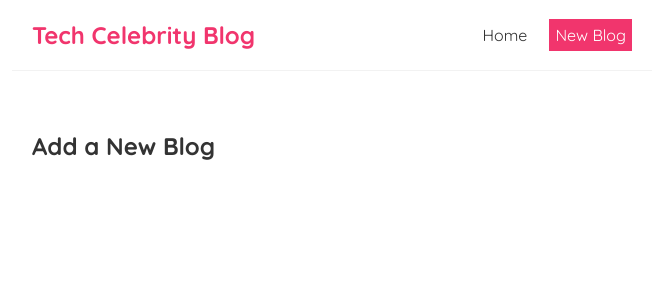
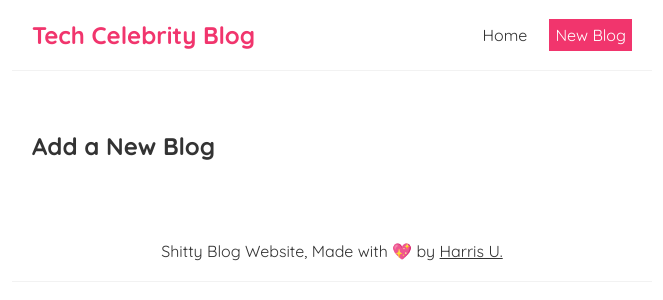
Before and after one commit to Harris-Usmani/practice-react-blog, a React (Create React App) app: page /create in a window 1280 px wide. Shown: the top 300 px of the page, without its empty margins (308-971 px from the left). Built offline with nearby package versions, Linux system fonts and the light colour scheme.

Commit message:
Added footer along with styling.

```diff
--- a/src/App.js
+++ b/src/App.js
@@ -2,6 +2,7 @@
 import Home from './Home'
 import {BrowserRouter as Router, Route, Switch} from 'react-router-dom'
 import Create from './create'
+import Footer from './footer'
 
 const App = () => {
     return (
@@ -18,6 +19,7 @@
                     </Route>
                 </Switch>
                 </div>
+            <Footer />
         </div>
         </Router>
     );
--- /dev/null
+++ b/src/footer.js
@@ -0,0 +1,9 @@
+const Footer = () => {
+    return (
+        <div className='footer'>
+            <p>Shitty Blog Website, Made with 💖 by <a href="https://github.com/Harris-Usmani">Harris U.</a> </p>
+        </div>
+    );
+}
+
+export default Footer;
--- a/src/index.css
+++ b/src/index.css
@@ -46,3 +46,12 @@
   color: #f1356d;
   margin-bottom: 8px;
 }
+
+.footer {
+  padding: 20px;
+  align-items: center;
+  max-width: 600px;
+  margin: 0 auto;
+  border-bottom: 1px solid #f2f2f2;
+  text-align: center;
+}
```
